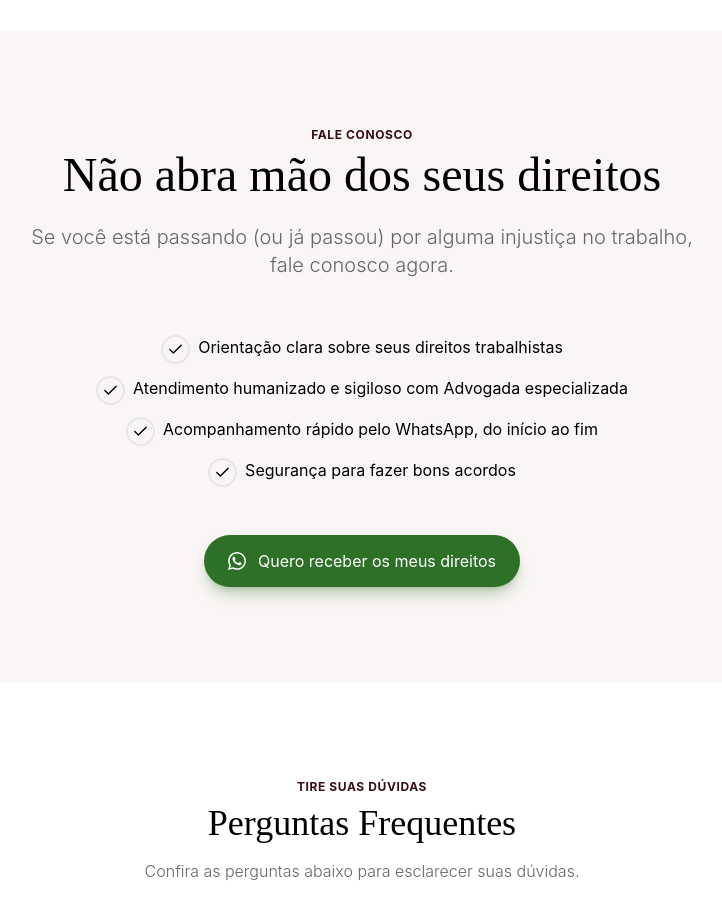
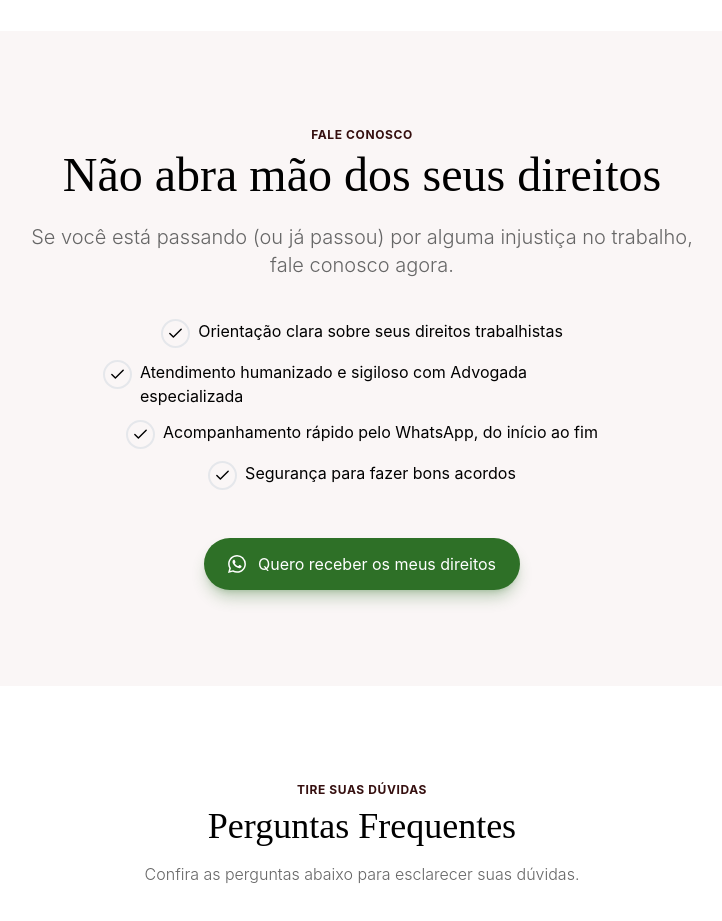
Before and after one commit to EdisonMatos/LPS-Trabalhista-Brasil-Matos, a React (Vite) app: page /#home in a window 1280 px wide. Shown: the part 5000-5921 px from the top of the page, without its empty margins (278-1000 px from the left). Built offline with nearby package versions, Linux system fonts and the light colour scheme.

Commit message:
feat: Alinha itens da chamada pra ação

```diff
--- a/src/components/sections/CtaNovoTemplate.jsx
+++ b/src/components/sections/CtaNovoTemplate.jsx
@@ -42,7 +42,7 @@ function CtaNovoTemplate({ colorMode }) {
             initial={{ opacity: 0, y: 30 }}
             animate={{ opacity: 1, y: 0 }}
             transition={{ duration: 0.8, ease: "easeOut" }}
-            className="container mx-auto"
+            className="container flex flex-col items-center justify-center mx-auto "
           >
             <span
               className={`font-bold font-secondFont tracking-wider uppercase text-xs mb-2 block ${miniTagCtaDark}`}
@@ -55,19 +55,21 @@ function CtaNovoTemplate({ colorMode }) {
               {content.texts.ctaSecondary.title}
             </h2>
             <p
-              className={`text-lg font-secondFont font-light md:text-xl max-w-2xl mx-auto mb-10 ${textOpacity}`}
+              className={`text-lg font-secondFont font-light md:text-xl max-w-2xl mx-auto  ${textOpacity}`}
             >
               {content.texts.ctaSecondary.subtitle}
             </p>
 
-            <div className={`rounded-lg p-4 mb-4 text-start font-secondFont`}>
+            <div
+              className={`rounded-lg p-4 mb-4 text-start font-secondFont max-w-[550px] `}
+            >
               {content.texts.ctaSecondary.container}
             </div>
 
             {/* <div>
               <FormAndAdress />
             </div> */}
-            <div className="flex flex-col gap-4 pt-4 w-fit justify-center items-center mx-auto">
+            <div className="flex flex-col items-center justify-center gap-4 pt-4 mx-auto w-fit">
               <ButtonReflexo
                 onClick={() => gtag_report_conversion()}
                 icon={
--- a/src/content/content.jsx
+++ b/src/content/content.jsx
@@ -510,28 +510,28 @@ const content = {
       ),
       container: (
         <div className="flex flex-col gap-3">
-          <div className="flex items-start gap-2 mx-auto">
+          <div className="flex items-start justify-start gap-2 tablet1:justify-center">
             {" "}
             <span className="p-1 border-2 rounded-full">
               <Check className="" width={17} height={17} />
             </span>{" "}
             Orientação clara sobre seus direitos trabalhistas
           </div>
-          <div className="flex items-start gap-2 mx-auto">
+          <div className="flex items-start justify-start gap-2 tablet1:justify-center">
             {" "}
             <span className="p-1 border-2 rounded-full">
               <Check className="" width={17} height={17} />
             </span>{" "}
             Atendimento humanizado e sigiloso com Advogada especializada
           </div>
-          <div className="flex items-start gap-2 mx-auto">
+          <div className="flex items-start justify-start gap-2 tablet1:justify-center">
             {" "}
             <span className="p-1 border-2 rounded-full">
               <Check className="" width={17} height={17} />
             </span>{" "}
             Acompanhamento rápido pelo WhatsApp, do início ao fim
           </div>
-          <div className="flex items-start gap-2 mx-auto">
+          <div className="flex items-start justify-start gap-2 tablet1:justify-center">
             {" "}
             <span className="p-1 border-2 rounded-full">
               <Check className="" width={17} height={17} />
```
